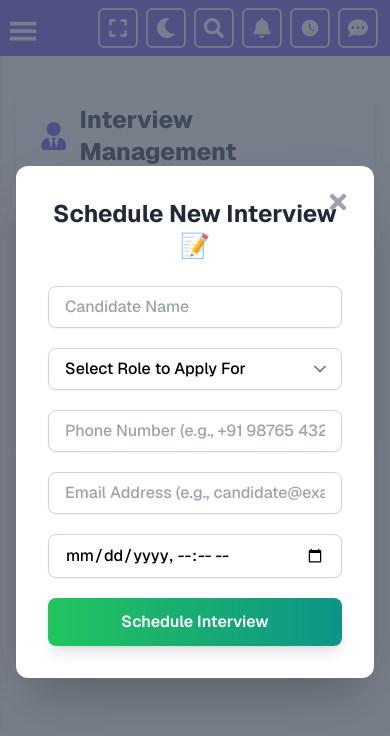
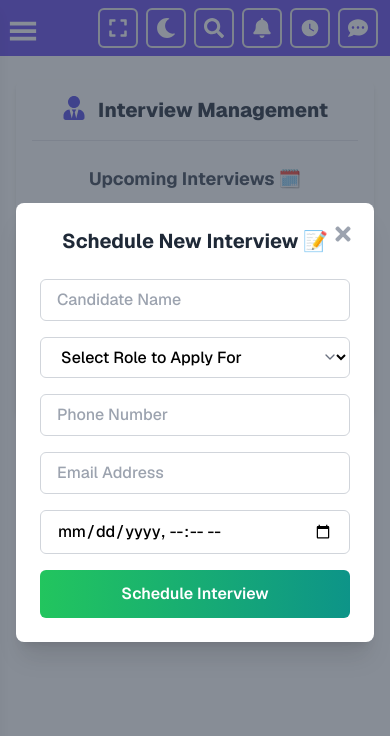
Before and after one commit to Skythrill256/HRMS, a React (Vite) app in the folder Frontend/: page /admin-dashboard/interview in a window 390 px wide. Both pictures are taken after a click on the button "Schedule New Interview ✨". Shown: the top 736 px of the page. Built offline with nearby package versions, Linux system fonts and the light colour scheme.

Commit message:
Interview section do responsive

```diff
--- a/Frontend/src/Dashboards/Admin-Dashboard/DashboardSidebar.jsx
+++ b/Frontend/src/Dashboards/Admin-Dashboard/DashboardSidebar.jsx
@@ -93,7 +93,11 @@ const DashboardSidebar = ({ SidebarOpen, togglesidehamburger }) => {
     ];
 
     return (
+
         <div className={`fixed top-0 left-0 h-screen w-64 bg-sidebar dark:bg-[#121212] shadow-lg z-50 transition-transform duration-300 ${SidebarOpen ? 'translate-x-0' : '-translate-x-full'}`}>
+
+
+
             <div className="flex flex-col justify-between h-full p-4 space-y-4 bg-sidebar dark:bg-[#121212]">
 
                 {/* Header */}
@@ -215,6 +219,7 @@ const DashboardSidebar = ({ SidebarOpen, togglesidehamburger }) => {
                 </div>
             </div>
         </div>
+
     );
 };
 
--- a/Frontend/src/Dashboards/Admin-Dashboard/HR/Interview.jsx
+++ b/Frontend/src/Dashboards/Admin-Dashboard/HR/Interview.jsx
@@ -2,30 +2,28 @@ import React, { useState } from 'react';
 import { FaUserTie, FaTimes } from 'react-icons/fa';
 import { FiChevronDown } from 'react-icons/fi';
 import { FaTrashCan } from "react-icons/fa6";
-
 
 const Interview = () => {
     const [showForm, setShowForm] = useState(false);
     const [interviews, setInterviews] = useState([]);
     const [formData, setFormData] = useState({
         name: '',
-        applyFor: '', // This will hold the selected role or custom input
-        otherRole: '', // New state for 'Other' role input
+        applyFor: '',
+        otherRole: '',
         phone: '',
         email: '',
         datetime: '',
     });
-    const [showOtherRoleInput, setShowOtherRoleInput] = useState(false); // State to control visibility of 'Other' input
+    const [showOtherRoleInput, setShowOtherRoleInput] = useState(false);
 
     const predefinedRoles = [
         'Software Engineer',
-        'web Development',
+        'Web Development',
         'UX/UI Designer',
         'App Development',
-        'MERN stack developmen',
+        'MERN Stack Developer',
         'Marketing Specialist',
         'Human Resources',
-
     ];
 
     const handleChange = (e) => {
@@ -34,10 +32,10 @@ const Interview = () => {
         if (name === 'applyFor') {
             if (value === 'Other') {
                 setShowOtherRoleInput(true);
-                setFormData({ ...formData, [name]: '', otherRole: '' }); // Clear applyFor and otherRole when 'Other' is selected
+                setFormData({ ...formData, [name]: '', otherRole: '' });
             } else {
                 setShowOtherRoleInput(false);
-                setFormData({ ...formData, [name]: value, otherRole: '' }); // Clear otherRole if a predefined role is chosen
+                setFormData({ ...formData, [name]: value, otherRole: '' });
             }
         } else {
             setFormData({ ...formData, [name]: value });
@@ -49,13 +47,13 @@ const Interview = () => {
 
         if (
             formData.name &&
-            (finalApplyFor) && // Ensure either selected role or custom 'otherRole' is present
+            finalApplyFor &&
             formData.phone &&
             formData.email &&
             formData.datetime
         ) {
-            setInterviews([...interviews, { ...formData, applyFor: finalApplyFor }]); // Use finalApplyFor
-            handleCancel(); // Reset form and close modal
+            setInterviews([...interviews, { ...formData, applyFor: finalApplyFor }]);
+            handleCancel();
         } else {
             alert('Please fill in all required fields to schedule an interview.');
         }
@@ -63,7 +61,7 @@ const Interview = () => {
 
     const handleCancel = () => {
         setShowForm(false);
-        setShowOtherRoleInput(false); // Reset this state too
+        setShowOtherRoleInput(false);
         setFormData({
             name: '',
             applyFor: '',
@@ -81,38 +79,34 @@ const Interview = () => {
     };
 
     return (
-        <div className="p-6 max-w-6xl mx-auto bg-white rounded-lg shadow-xl mt-6">
-            {/* Header Section */}
-            <div className="flex justify-center items-center gap-3 mb-6 border-b pb-4">
-                <FaUserTie className="text-indigo-600" size={28} />
-                <h2 className="text-2xl font-extrabold text-gray-800">Interview Management</h2>
+        <div className="p-4 sm:p-6 max-w-7xl mx-auto bg-white rounded-lg shadow-md mt-6">
+            {/* Header */}
+            <div className="flex l flex-row justify-center sm:items-center gap-3 mb-6 border-b pb-4">
+                <FaUserTie className="text-indigo-600 text-2xl sm:text-3xl" />
+                <h2 className="text-xl sm:text-2xl font-extrabold text-gray-800 text-center">Interview Management</h2>
             </div>
 
-            {/* Interview List Header and Add Button */}
-            <div className="flex justify-between items-center border-b pb-2 mb-4">
-                <h3 className="text-xl font-bold text-gray-700">Upcoming Interviews 🗓️</h3>
+            {/* Add Interview Button */}
+            <div className="flex flex-col sm:flex-row justify-between items-center border-b pb-2 mb-4 gap-3">
+                <h3 className="text-lg sm:text-xl font-bold text-gray-700">Upcoming Interviews 🗓️</h3>
                 <button
                     onClick={() => setShowForm(true)}
-                    className="px-6 py-3 bg-indigo-600 text-white font-semibold rounded-lg hover:bg-indigo-700 transition duration-300 ease-in-out shadow-md"
-
+                    className="px-5 py-2.5 bg-indigo-600 text-white font-semibold rounded-md hover:bg-indigo-700 transition duration-300 ease-in-out shadow"
                 >
                     Schedule New Interview ✨
                 </button>
             </div>
 
-            {/* Interview List Section */}
+            {/* List Section */}
             {interviews.length === 0 ? (
-                <p className="text-gray-500 text-center py-8">
-                    No interviews scheduled yet. Click "Schedule New Interview" to add one! 🚀
-                </p>
+                <p className="text-gray-500 text-center py-10">No interviews scheduled yet. Click "Schedule New Interview" to add one! 🚀</p>
             ) : (
-                <div className="grid grid-cols-1 md:grid-cols-2 lg:grid-cols-3 gap-6 pt-4">
+                <div className="grid grid-cols-1 sm:grid-cols-2 lg:grid-cols-3 gap-5 pt-4">
                     {interviews.map((interview, idx) => (
                         <div
                             key={idx}
-                            className="relative bg-gradient-to-br from-indigo-50 to-purple-50 border border-indigo-200 rounded-xl shadow-lg p-6 transform hover:scale-102 hover:shadow-xl transition duration-300 ease-in-out flex flex-col justify-between"
+                            className="relative bg-gradient-to-br from-indigo-50 to-purple-50 border border-indigo-200 rounded-xl shadow p-4 sm:p-6 flex flex-col justify-between hover:shadow-lg transition-all"
                         >
-
                             <button
                                 onClick={() => handleRemoveInterview(idx)}
                                 className="absolute top-3 right-3 text-sm text-red-600 hover:text-red-800 bg-white rounded-full p-1 shadow"
@@ -122,23 +116,22 @@ const Interview = () => {
                             </button>
 
                             <div>
-                                <p className="text-lg font-bold text-indigo-800 mb-2 truncate" title={interview.name}>
+                                <p className="text-lg font-bold text-indigo-800 mb-1 truncate" title={interview.name}>
                                     {interview.name}
                                 </p>
-                                <p className="text-gray-700 mb-1">
-                                    <span className="font-semibold text-gray-800">Role:</span>{' '}
-                                    <span className="text-purple-700">{interview.applyFor}</span>
+                                <p className="text-gray-700">
+                                    <strong className="text-gray-800">Role:</strong> <span className="text-purple-700">{interview.applyFor}</span>
                                 </p>
-                                <p className="text-gray-700 mb-1">
-                                    <span className="font-semibold text-gray-800">Phone:</span> {interview.phone}
+                                <p className="text-gray-700">
+                                    <strong className="text-gray-800">Phone:</strong> {interview.phone}
                                 </p>
-                                <p className="text-gray-700 mb-1 truncate" title={interview.email}>
-                                    <span className="font-semibold text-gray-800">Email:</span> {interview.email}
+                                <p className="text-gray-700 truncate" title={interview.email}>
+                                    <strong className="text-gray-800">Email:</strong> {interview.email}
                                 </p>
                             </div>
-                            <div className="mt-4 pt-3 border-t border-indigo-100 text-sm text-gray-600">
+                            <div className="mt-4 pt-2 border-t text-sm text-gray-600">
                                 <p>
-                                    <span className="font-semibold text-gray-800">Scheduled For:</span>{' '}
+                                    <strong className="text-gray-800">Scheduled For:</strong>{' '}
                                     <span className="text-blue-700">
                                         {new Date(interview.datetime).toLocaleString('en-IN', {
                                             year: 'numeric',
@@ -153,51 +146,47 @@ const Interview = () => {
                             </div>
                         </div>
                     ))}
-
                 </div>
             )}
 
-            {/* Interview Form Modal */}
+            {/* Modal */}
             {showForm && (
-                <div className="fixed inset-0 bg-gray-600 bg-opacity-75 flex items-center justify-center z-50 p-4 animate-fade-in">
-                    <div className="bg-white rounded-xl shadow-2xl p-8 w-full max-w-md relative animate-slide-up">
+                <div className="fixed inset-0 bg-gray-700 bg-opacity-60 flex items-center justify-center z-50 p-4">
+                    <div className="bg-white rounded-lg shadow-xl p-6 w-full max-w-md relative overflow-auto max-h-[95vh]">
                         <button
                             onClick={handleCancel}
-                            className="absolute top-6 right-6 text-gray-400 hover:text-red-600 transition-colors duration-200"
+                            className="absolute top-5 right-5 text-gray-400 hover:text-red-600 transition"
                             aria-label="Close form"
                         >
-                            <FaTimes size={24} />
+                            <FaTimes size={22} />
                         </button>
-                        <h3 className="text-2xl font-bold text-gray-800 mb-6 text-center">Schedule New Interview 📝</h3>
-                        <div className="space-y-5">
+                        <h3 className="text-xl sm:text-2xl font-bold text-gray-800 mb-6 text-center">Schedule New Interview 📝</h3>
+
+                        <div className="space-y-4">
                             <input
                                 type="text"
                                 name="name"
                                 value={formData.name}
                                 onChange={handleChange}
                                 placeholder="Candidate Name"
-                                className="w-full border border-gray-300 px-4 py-2 rounded-lg focus:outline-none focus:ring-2 focus:ring-indigo-500 shadow-sm"
-                                required
+                                className="w-full border border-gray-300 px-4 py-2 rounded-md focus:ring-indigo-500 focus:outline-none"
                             />
+
                             <div className="relative">
                                 <select
                                     name="applyFor"
                                     value={formData.applyFor}
                                     onChange={handleChange}
-                                    className="w-full border border-gray-300 px-4 py-2 pr-10 rounded-lg focus:outline-none focus:ring-2 focus:ring-indigo-500 bg-white shadow-sm appearance-none"
-                                    required
+                                    className="w-full border border-gray-300 px-4 py-2 pr-10 rounded-md bg-white focus:ring-indigo-500 focus:outline-none"
                                 >
                                     <option value="">Select Role to Apply For</option>
                                     {predefinedRoles.map((role) => (
-                                        <option key={role} value={role}>
-                                            {role}
-                                        </option>
+                                        <option key={role} value={role}>{role}</option>
                                     ))}
                                     <option value="Other">Other (Please Specify)</option>
                                 </select>
-                                <FiChevronDown className="absolute right-3 top-1/2 transform -translate-y-1/2 text-gray-500 pointer-events-none" size={20} />
+                                <FiChevronDown className="absolute right-3 top-1/2 -translate-y-1/2 text-gray-500 pointer-events-none" />
                             </div>
-
 
                             {showOtherRoleInput && (
                                 <input
@@ -206,8 +195,7 @@ const Interview = () => {
                                     value={formData.otherRole}
                                     onChange={handleChange}
                                     placeholder="Specify Role"
-                                    className="w-full border border-gray-300 px-4 py-2 rounded-lg focus:outline-none focus:ring-2 focus:ring-purple-500 shadow-sm mt-2"
-                                    required
+                                    className="w-full border border-gray-300 px-4 py-2 rounded-md focus:ring-purple-500 focus:outline-none"
                                 />
                             )}
 
@@ -216,30 +204,28 @@ const Interview = () => {
                                 name="phone"
                                 value={formData.phone}
                                 onChange={handleChange}
-                                placeholder="Phone Number (e.g., +91 98765 43210)"
-                                className="w-full border border-gray-300 px-4 py-2 rounded-lg focus:outline-none focus:ring-2 focus:ring-indigo-500 shadow-sm"
-                                required
+                                placeholder="Phone Number"
+                                className="w-full border border-gray-300 px-4 py-2 rounded-md focus:ring-indigo-500 focus:outline-none"
                             />
                             <input
                                 type="email"
                                 name="email"
                                 value={formData.email}
                                 onChange={handleChange}
-                                placeholder="Email Address (e.g., candidate@example.com)"
-                                className="w-full border border-gray-300 px-4 py-2 rounded-lg focus:outline-none focus:ring-2 focus:ring-indigo-500 shadow-sm"
-                                required
+                                placeholder="Email Address"
+                                className="w-full border border-gray-300 px-4 py-2 rounded-md focus:ring-indigo-500 focus:outline-none"
                             />
                             <input
                                 type="datetime-local"
                                 name="datetime"
                                 value={formData.datetime}
                                 onChange={handleChange}
-                                className="w-full border border-gray-300 px-4 py-2 rounded-lg focus:outline-none focus:ring-2 focus:ring-indigo-500 shadow-sm"
-                                required
+                                className="w-full border border-gray-300 px-4 py-2 rounded-md focus:ring-indigo-500 focus:outline-none"
                             />
+
                             <button
                                 onClick={handleAddInterview}
-                                className="w-full px-6 py-3 bg-gradient-to-r from-green-500 to-teal-600 text-white font-semibold rounded-lg hover:from-green-600 hover:to-teal-700 transition duration-300 ease-in-out shadow-lg transform hover:-translate-y-0.5"
+                                className="w-full px-5 py-3 bg-gradient-to-r from-green-500 to-teal-600 text-white font-semibold rounded-md hover:from-green-600 hover:to-teal-700 transition transform hover:-translate-y-0.5"
                             >
                                 Schedule Interview
                             </button>
```
